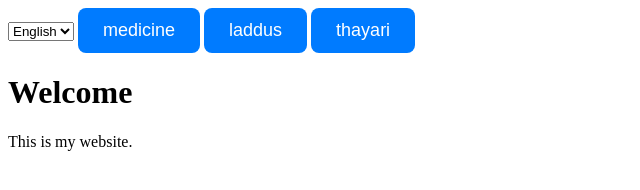
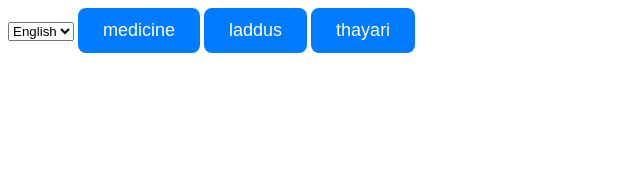
Before and after one commit to NaniDms/my-website, a plain HTML site: page index.html in a window 1280 px wide. Shown: the whole page, without its empty margins (0-640 px from the left). Drawn offline with Linux system fonts and the light colour scheme.

Commit message:
Updated website

```diff
--- a/index.html
+++ b/index.html
@@ -15,13 +15,6 @@
     <button onclick="window.location.href='page.html'" data-key="button">medicine</button>
     <button onclick="window.location.href='note.html'">laddus</button>
     <button onclick="window.location.href='main.html'">thayari</button>
-
-    <h1 data-key="title">Welcome</h1>
-
-    <p data-key="description">
-    This is my website.
-    </p>
-
     <script src="script.js"></script>
 </body>
 </html>
```
